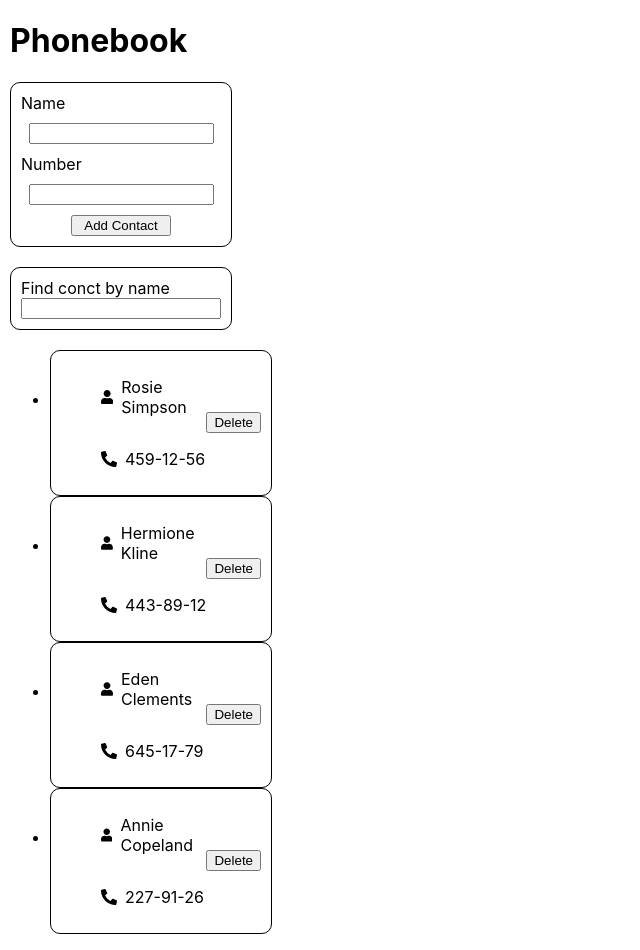
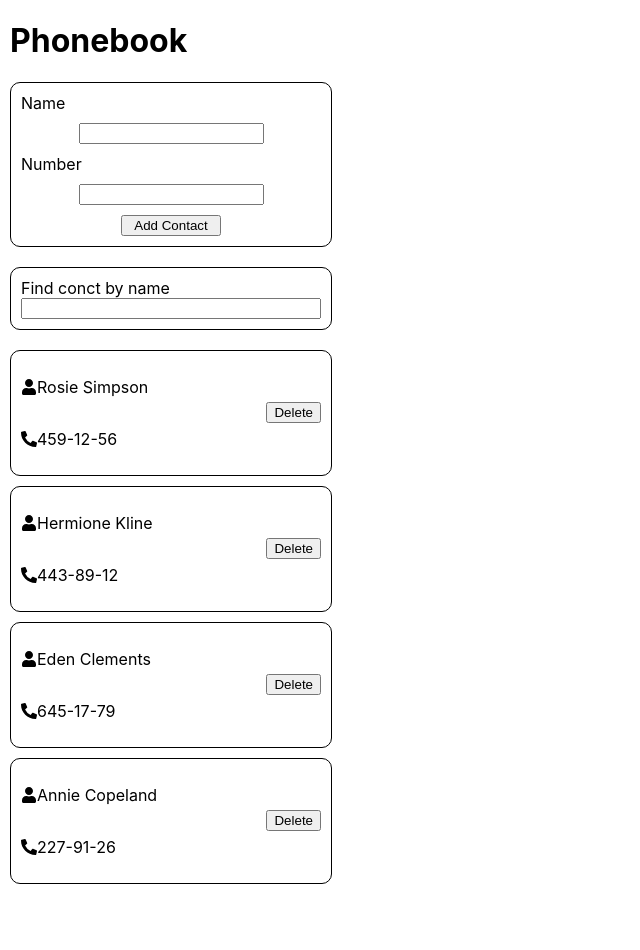
Before and after one commit to MichaelTetris/goit-react-hw-03, a React (Vite) app: page / in a window 1280 px wide. Shown: the whole page, without its empty margins (0-640 px from the left). After the commit the page ends 900 px from the top, so only its background shows below. Built offline with nearby package versions, Linux system fonts and the light colour scheme.

Commit message:
change style by cards element

```diff
--- a/src/components/ContactForm/form.module.css
+++ b/src/components/ContactForm/form.module.css
@@ -2,7 +2,7 @@
   display:flex;
   flex-direction: column;
   gap:10px;
-  width: 200px;
+  width: 300px;
   padding: 10px;
   border: 1px solid black;
   border-radius: 10px;
--- a/src/components/ContactList/element.module.css
+++ b/src/components/ContactList/element.module.css
@@ -5,15 +5,24 @@
   flex-direction: row;
   align-items: center;
   justify-content: space-between;
-  width: 200px;
+  width: 300px;
   border: 1px solid black;
   border-radius: 10px;
   padding: 10px;
+  gap: 10px;
+  margin-bottom: 10px;;
+}
+
+ul{
+  list-style-type: none;
+  padding: 0;
+
 }
 
 .string{
+
   display: flex;
   flex-direction: row;
   align-items: center;
-  gap: 8px;
+
 };
--- a/src/components/SearchBox/search.module.css
+++ b/src/components/SearchBox/search.module.css
@@ -1,6 +1,6 @@
 
 .container{
-  width: 200px;
+  width: 300px;
   display: flex;
   flex-direction: column;
   border: 1px solid black;
```
